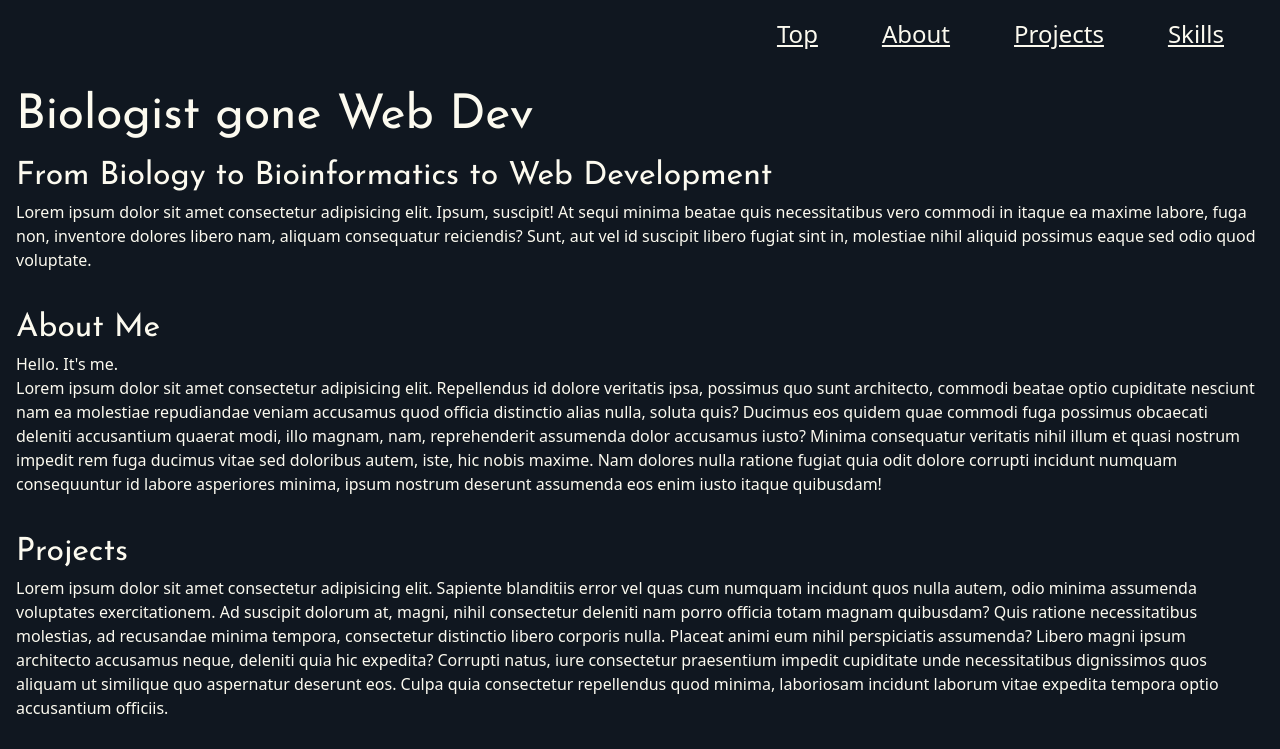
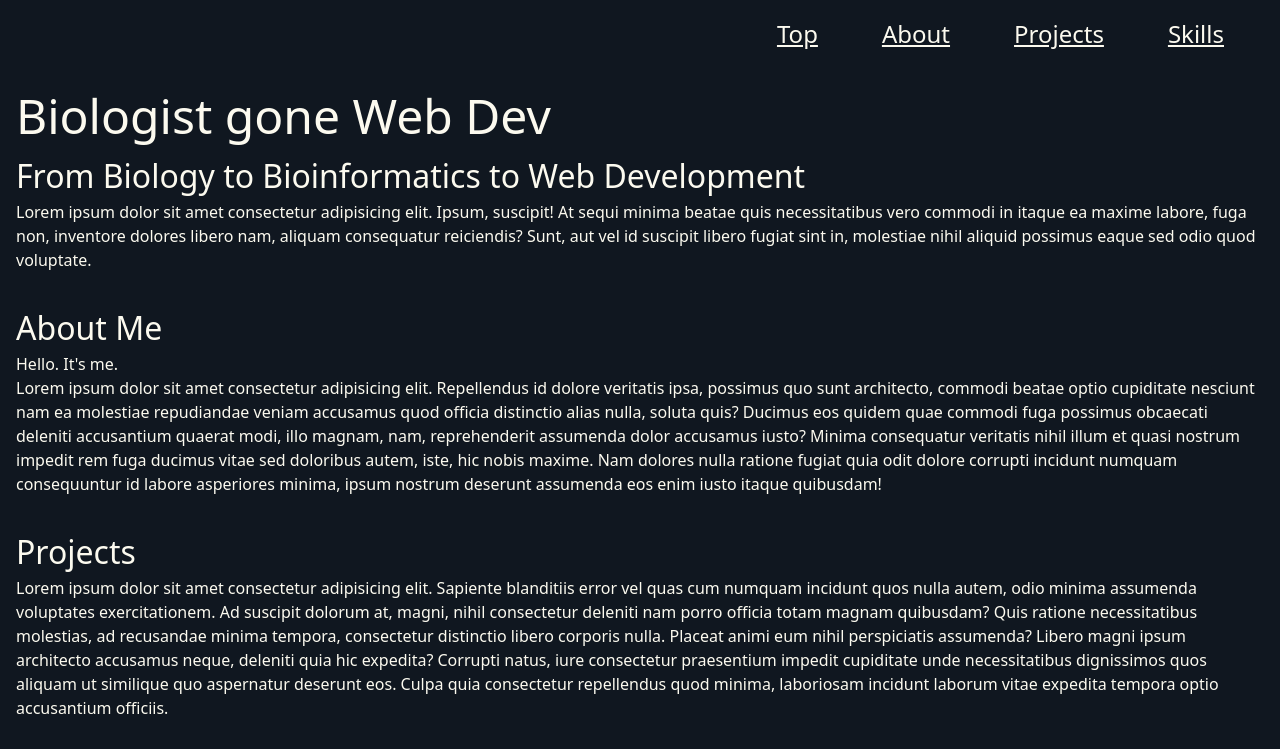
Before and after one commit to cheininger/portfolio, a plain HTML site: page index.html in a window 1280 px wide. Shown: the top 749 px of the page. Drawn offline with Linux system fonts and the light colour scheme; a script that the page names is missing.

Commit message:
removed custom fonts

```diff
--- a/css/style.css
+++ b/css/style.css
@@ -101,11 +101,6 @@ header {
   width: 100%;
 }
 
-h1,
-h2 {
-  font-family: "Subjectivity", "Josefin Sans", Verdana, Tahoma, sans-serif;
-}
-
 h1 {
   font-size: 3rem;
 }
```
